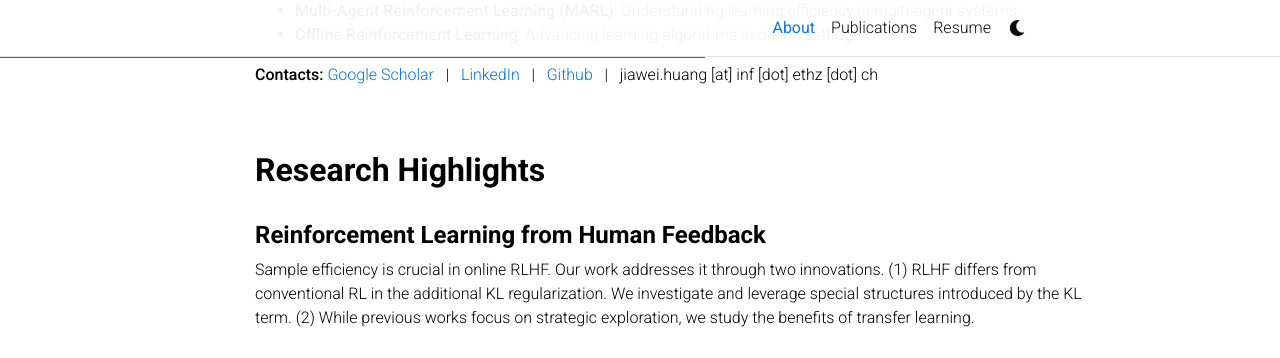
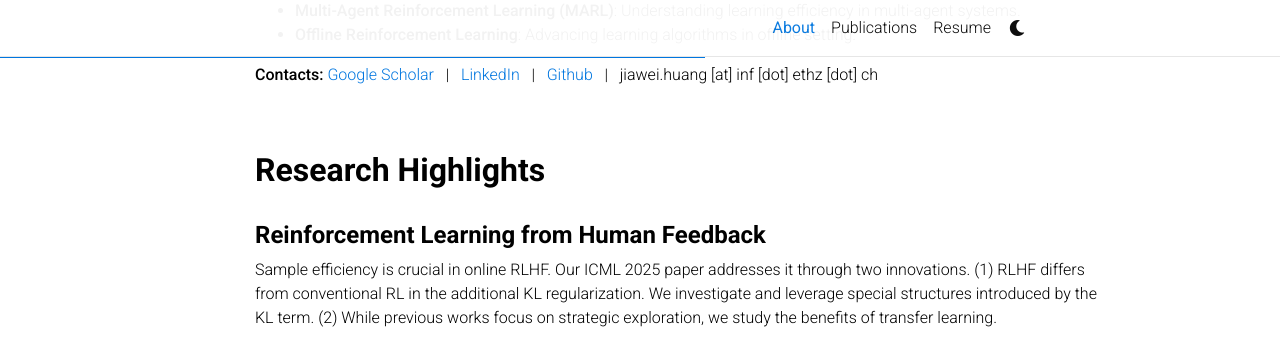
Before and after one commit to jiaweihhuang/jiaweihhuang.github.io, a Jekyll site: the page built from _pages/about.md, in a window 1280 px wide and 900 px high, scrolled down 506 px, cut to the strip 0-358 px from the top of the window. Built offline with Jekyll 4.4.1, drawn with Linux system fonts in a browser that asks for light colours; comment, search, counter and statistics services are not loaded; a style sheet for code colours, icons or effects is not loaded.

Commit message:
Update selected_papers.html

```diff
--- a/_includes/selected_papers.html
+++ b/_includes/selected_papers.html
@@ -1,5 +1,5 @@
 <h4 style="font-weight: 600"><a href="{{ '/publications/' | relative_url }}" style="color: inherit;">Reinforcement Learning from Human Feedback</a></h4>
-Sample efficiency is crucial in online RLHF. Our work addresses it through two innovations.
+Sample efficiency is crucial in online RLHF. Our ICML 2025 paper addresses it through two innovations.
 (1) RLHF differs from conventional RL in the additional KL regularization. We investigate and leverage special structures introduced by the KL term.
 (2) While previous works focus on strategic exploration, we study the benefits of transfer learning.
 <div class="publications" style="width:800px;">
```
